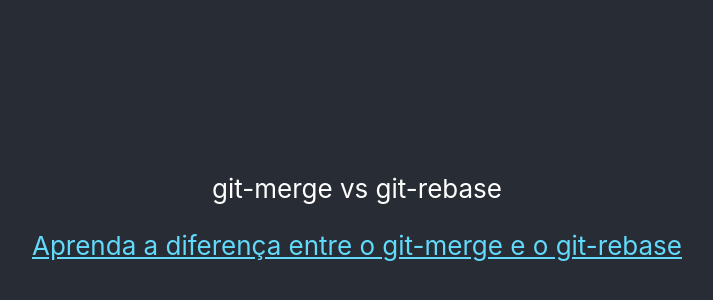
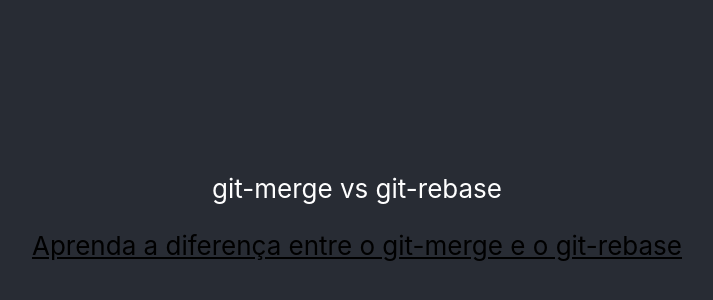
Before and after one commit to fiap-bnb-devops-2/git-merge-vs-git-rebase, a React (Create React App) app: page / in a window 1280 px wide. Shown: the part 196-496 px from the top of the page, without its empty margins (283-996 px from the left). Built offline with nearby package versions, Linux system fonts and the light colour scheme.

Commit message:
merge feature-2

```diff
--- a/src/App.css
+++ b/src/App.css
@@ -25,13 +25,14 @@
 }
 
 .App-link {
-  color: #61dafb;
+  color: #000;
 }
 
 @keyframes App-logo-spin {
   from {
     transform: rotate(0deg);
   }
+
   to {
     transform: rotate(360deg);
   }
--- a/src/App.js
+++ b/src/App.js
@@ -10,7 +10,6 @@ function App() {
         <a
           className="App-link"
           href="https://google.com"
-          rel="noopener noreferrer"
         >
           Aprenda a diferença entre o git-merge e o git-rebase
         </a>
```
